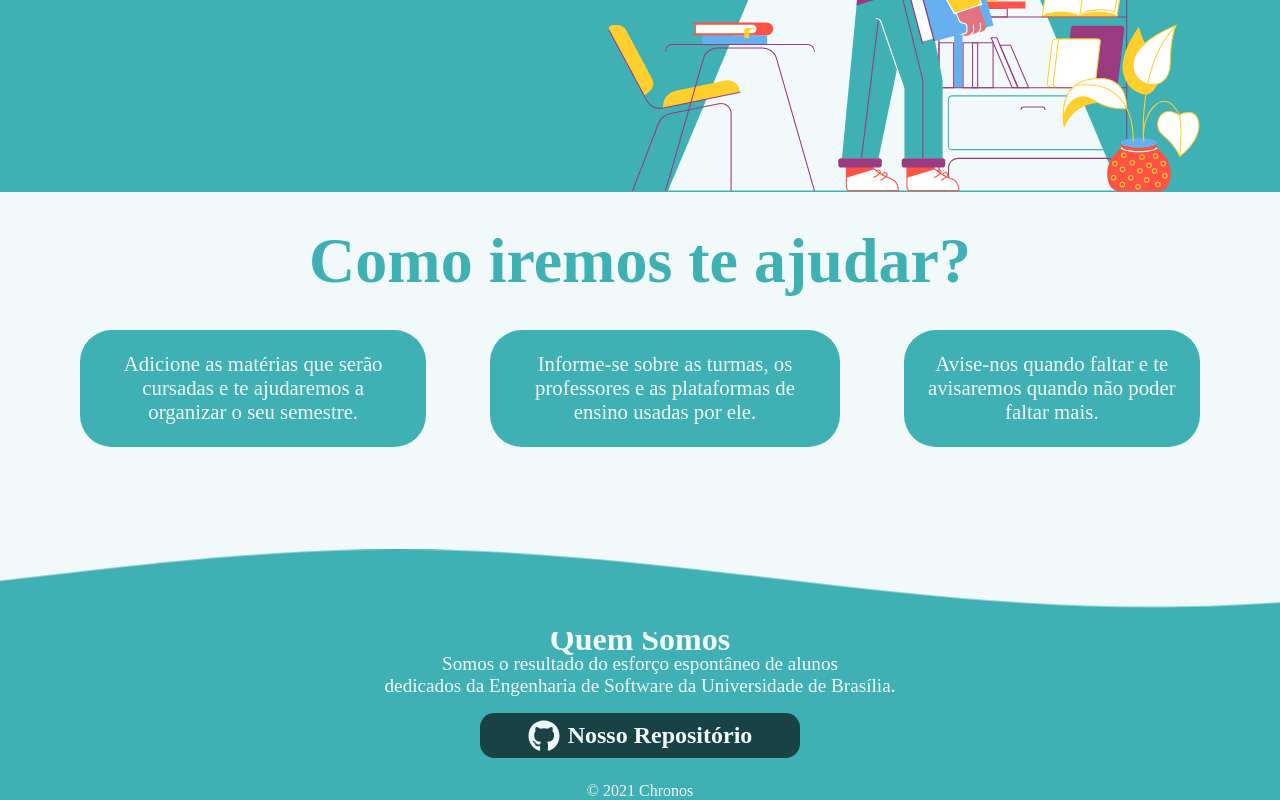
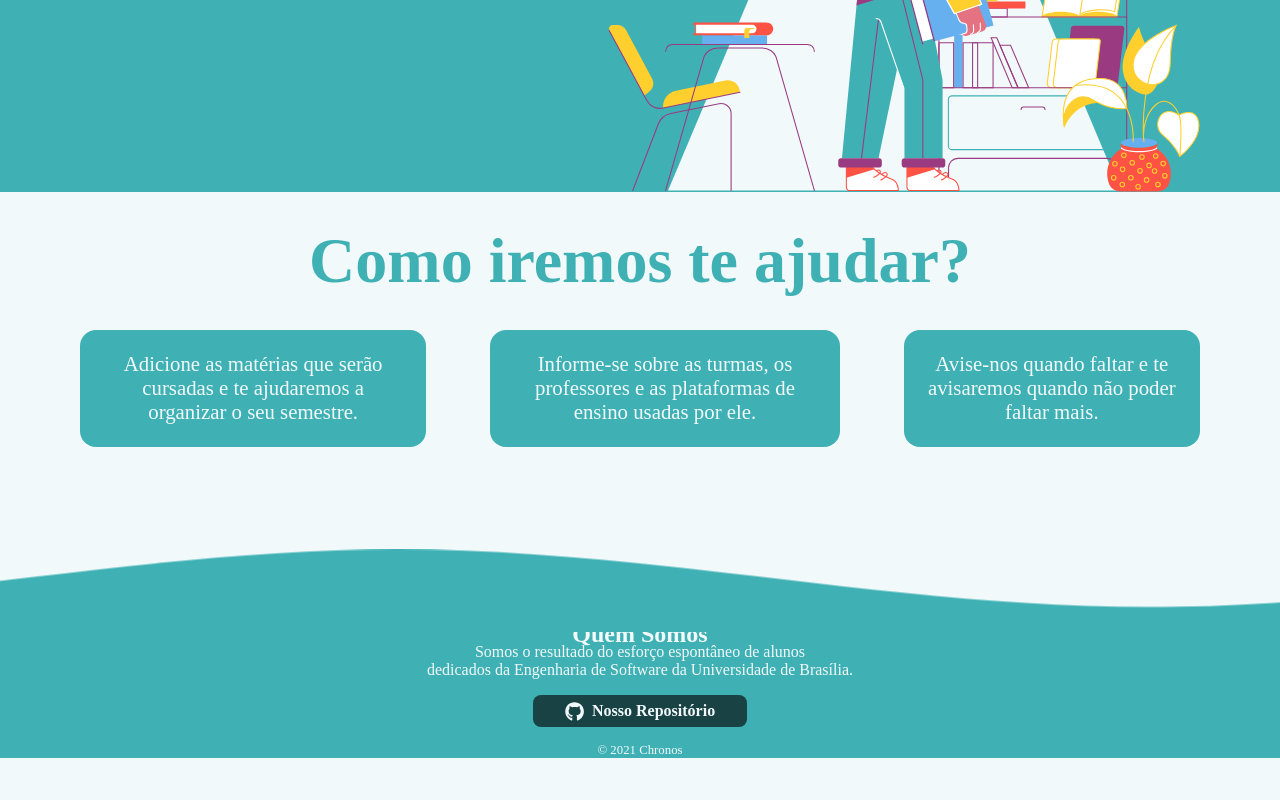
Before and after one commit to ProExpertREQ/Chronos, a React app: page / in a window 1280 px wide. Shown: the part 454-1254 px from the top of the page. After the commit the page ends 1212 px from the top, so only its background shows below. Built offline with nearby package versions, Linux system fonts and the light colour scheme; a web font is replaced by a local one.

Commit message:
:arrow_up: Update styles

```diff
--- a/src/logged_out/Footer/styles.js
+++ b/src/logged_out/Footer/styles.js
@@ -15,6 +15,7 @@ const Container = styled.footer`
     margin: 0;
     text-align: center;
     font-weight: 500;
+    font-size: .8rem;
   }
 
   .about {
@@ -22,16 +23,16 @@ const Container = styled.footer`
     flex-direction: column;
     justify-content: center;
     align-items: center;
-    margin-bottom: 1.5rem;
+    margin-bottom: 1rem;
 
     .about-text {
-      font-size: 1.2rem;
+      font-size: 1rem;
       margin: -.3rem 0 1rem 0;
     }
 
     h2 {
       margin: 0;
-      font-size: 2rem;
+      font-size: 1.5rem;
       text-align: center;
     }
 
@@ -40,15 +41,15 @@ const Container = styled.footer`
       justify-content: center;
       align-items: center;
 
-      padding: .4rem 3rem;
-      border-radius: .9rem;
+      padding: .4rem 2rem;
+      border-radius: .5rem;
       background-color: ${colors.dark};
       border: none;
       transition: 0.3s;
 
       p {
         font-weight: 700;
-        font-size: 1.5rem;
+        font-size: 1rem;
         color: ${colors.white};
         font-family: 'Baloo Tamma 2', cursive;
       }
@@ -72,7 +73,7 @@ const Container = styled.footer`
       }
       svg {
         font-weight: 700;
-        font-size: 2rem;
+        font-size: 1.2rem;
         margin-right: .5rem;
         color: ${colors.white};
         font-family: 'Baloo Tamma 2', cursive;
--- a/src/logged_out/Home/Features/Feature/styles.js
+++ b/src/logged_out/Home/Features/Feature/styles.js
@@ -7,7 +7,7 @@ const Article = styled.article`
   justify-content: center;
   align-items: center;
   background-color: ${colors.main};
-  border-radius: 2rem;
+  border-radius: 1rem;
   padding: 1.4rem;
   transition: 0.5s;
 
--- a/src/logged_out/Home/Header/styles.js
+++ b/src/logged_out/Home/Header/styles.js
@@ -68,7 +68,7 @@ const Section = styled.section`
 
   button {
     padding: 0.4rem 3rem;
-    border-radius: 0.9rem;
+    border-radius: 0.5rem;
     background-color: ${colors.dark};
     font-family: 'Baloo Tamma 2', cursive;
     font-weight: 700;
--- a/src/logged_out/NavBar/styles.js
+++ b/src/logged_out/NavBar/styles.js
@@ -33,14 +33,14 @@ const Container = styled.header`
     align-items: stretch;
 
     button {
-      padding: 0.4rem 3rem;
-      border-radius: 0.9rem;
+      padding: .4rem 3rem;
+      border-radius: .5rem;
       font-family: 'Baloo Tamma 2', cursive;
       font-weight: 700;
       font-size: 1.5rem;
       color: ${colors.white};
       border: none;
-      transition: 0.3s;
+      transition: .3s;
 
       :hover {
         transform: scale(1.05);
```
